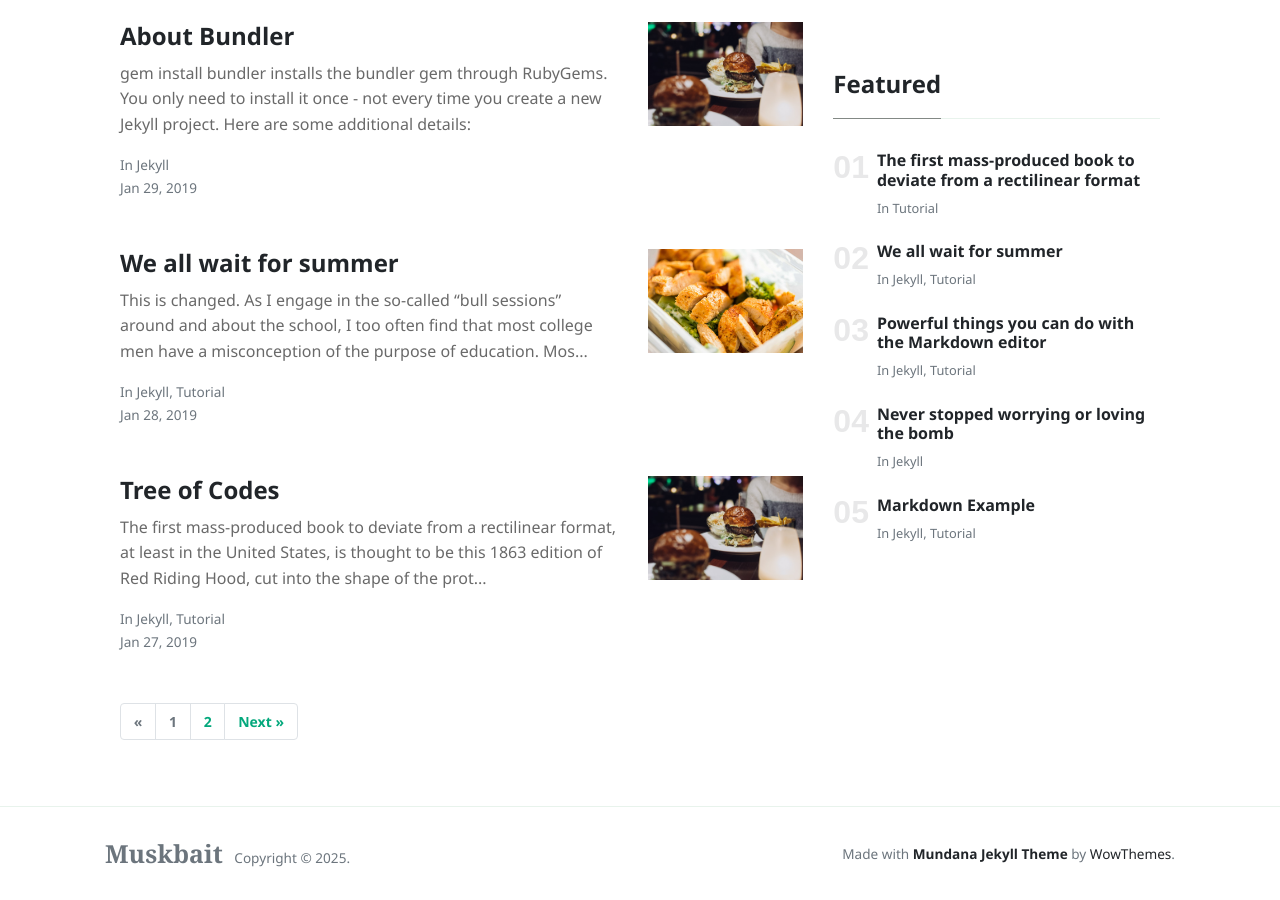
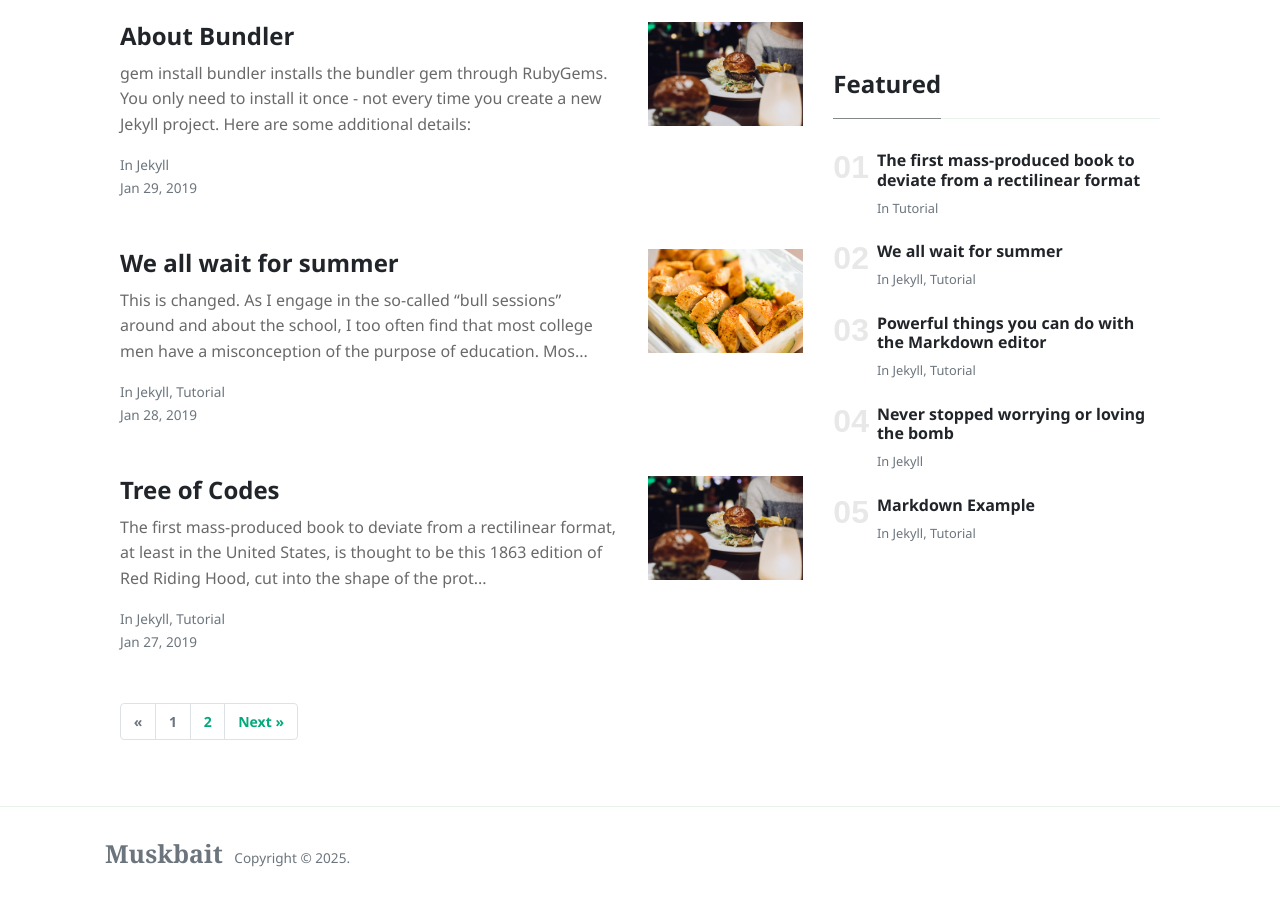
Before and after one commit to reprojekted/mundana-theme-jekyll-master, a Jekyll site: the page built from index.html, in a window 1280 px wide and 900 px high, scrolled down 1742 px. Built offline with Jekyll 4.4.1, drawn with Linux system fonts in a browser that asks for light colours; nearby versions of some CDN libraries; the list of posts is cut into pages by our own code.

Commit message:
Update default.html

```diff
--- a/_layouts/default.html
+++ b/_layouts/default.html
@@ -87,7 +87,7 @@
 -->
             </div>
             <div>
-                Made with <a target="_blank" class="text-dark font-weight-bold" href="https://www.wowthemes.net/mundana-jekyll-theme/"> Mundana Jekyll Theme </a> by <a class="text-dark" target="_blank" href="https://www.wowthemes.net">WowThemes</a>.
+              <!--  Made with <a target="_blank" class="text-dark font-weight-bold" href="https://www.wowthemes.net/mundana-jekyll-theme/"> Mundana Jekyll Theme </a> by <a class="text-dark" target="_blank" href="https://www.wowthemes.net">WowThemes</a>.  -->
             </div>
         </div>
         </div>
```
